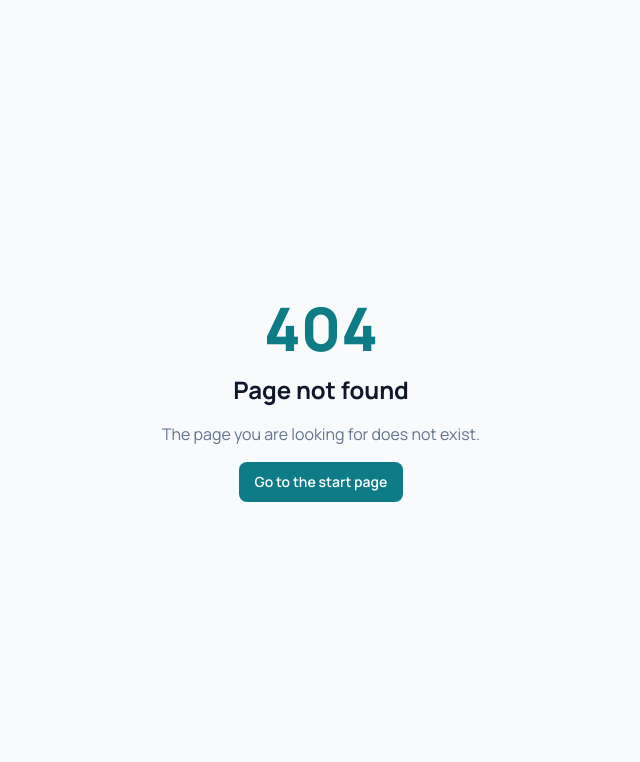
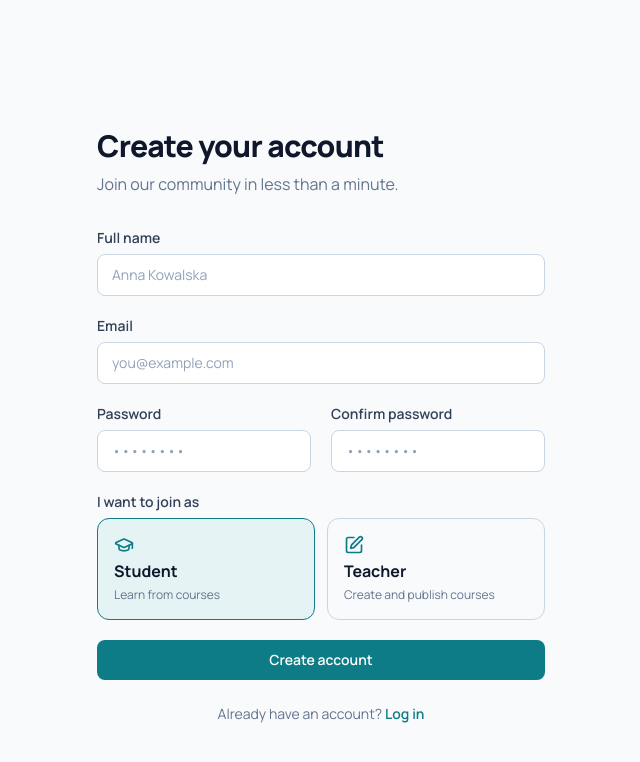
Before and after one commit to Kader64/LearnHub, a React (Vite) app in the folder src/LearnHub-Web/: page /register in a window 1280 px wide. Before the commit this address had no page. Shown: the top 762 px of the page, without its empty margins (319-959 px from the left). Built offline with nearby package versions, Linux system fonts and the light colour scheme.

Commit message:
feat: Add authentication pages with Login and Register components, and implement AuthLayout for routing

```diff
--- /dev/null
+++ b/src/LearnHub-Web/src/layout/AuthLayout.tsx
@@ -0,0 +1,11 @@
+import { Outlet } from "react-router-dom";
+
+export default function AuthLayout() {
+  return (
+      <div className="flex items-center justify-center p-6 sm:p-12 mt-20">
+        <div className="w-full max-w-md">
+          <Outlet />
+        </div>
+      </div>
+  );
+}
--- a/src/LearnHub-Web/src/main.tsx
+++ b/src/LearnHub-Web/src/main.tsx
@@ -5,6 +5,9 @@ import "./index.css";
 
 import Welcome from "./pages/Welcome";
 import NotFound from "./pages/NotFound";
+import AuthLayout from "./layout/AuthLayout";
+import Login from "./pages/auth/Login";
+import Register from "./pages/auth/Register";
 
 
 createRoot(document.getElementById("root")!).render(
@@ -12,6 +15,12 @@ createRoot(document.getElementById("root")!).render(
     <BrowserRouter>
       <Routes>
         <Route path="/" element={<Welcome />} />
+        {/* TODO Code verification */}
+
+        <Route element={<AuthLayout />}>
+          <Route path="/login" element={<Login />} />
+          <Route path="/register" element={<Register />} />
+        </Route>
 
 
         <Route path="*" element={<NotFound />} />
--- /dev/null
+++ b/src/LearnHub-Web/src/pages/auth/Login.tsx
@@ -0,0 +1,37 @@
+import { Link } from "react-router-dom";
+
+export default function Login() {
+  return (
+    <>
+      <h1 className="text-3xl font-extrabold tracking-tight text-slate-900">Welcome back</h1>
+      <p className="mt-2 text-slate-500">Log in to continue learning.</p>
+
+      <form className="mt-8 space-y-5">
+        <div>
+          <label className="label" htmlFor="email">Email</label>
+          <input id="email" type="email" className="input" placeholder="you@example.com" />
+        </div>
+        <div>
+          <label className="label" htmlFor="password">Password</label>
+          <input id="password" type="password" className="input" placeholder="••••••••" />
+        </div>
+
+        {/* <div className="mt-6 text-sm text-red-700 text-center">
+            Invalid email or password.
+        </div> */}
+
+        {/* Replace with type="submit" when logic is added. */}
+        <Link to="/courses" className="btn btn-primary w-full">
+          Log in
+        </Link>
+      </form>
+
+      <p className="mt-6 text-center text-sm text-slate-500">
+        No account yet?{" "}
+        <Link to="/register" className="font-semibold text-accent hover:text-accent-dark">
+          Register
+        </Link>
+      </p>
+    </>
+  );
+}
--- /dev/null
+++ b/src/LearnHub-Web/src/pages/auth/Register.tsx
@@ -0,0 +1,76 @@
+import { GraduationCap, PenSquare } from "lucide-react";
+import { Link } from "react-router-dom";
+
+const roles = [
+  { value: "student", title: "Student", text: "Learn from courses", icon: GraduationCap },
+  { value: "teacher", title: "Teacher", text: "Create and publish courses", icon: PenSquare },
+];
+
+export default function Register() {
+  return (
+    <>
+      <h1 className="text-3xl font-extrabold tracking-tight text-slate-900">Create your account</h1>
+      <p className="mt-2 text-slate-500">Join our community in less than a minute.</p>
+
+      <form className="mt-8 space-y-5">
+        <div>
+          <label className="label" htmlFor="name">Full name</label>
+          <input id="name" className="input" placeholder="Anna Kowalska" />
+        </div>
+        <div>
+          <label className="label" htmlFor="email">Email</label>
+          <input id="email" type="email" className="input" placeholder="you@example.com" />
+        </div>
+        <div className="grid gap-5 sm:grid-cols-2">
+          <div>
+            <label className="label" htmlFor="password">Password</label>
+            <input id="password" type="password" className="input" placeholder="••••••••" />
+          </div>
+          <div>
+            <label className="label" htmlFor="confirm">Confirm password</label>
+            <input id="confirm" type="password" className="input" placeholder="••••••••" />
+          </div>
+        </div>
+
+        <div>
+          <span className="label">I want to join as</span>
+          <div className="grid grid-cols-2 gap-3">
+            {roles.map((role) => (
+              <label
+                key={role.value}
+                className="flex cursor-pointer flex-col gap-1 rounded-xl border border-slate-300 p-4 transition has-checked:border-accent has-checked:bg-accent-soft"
+              >
+                <input
+                  type="radio"
+                  name="role"
+                  value={role.value}
+                  defaultChecked={role.value === "student"}
+                  className="sr-only"
+                />
+                <role.icon size={20} className="text-accent" />
+                <span className="font-bold text-slate-900">{role.title}</span>
+                <span className="text-xs text-slate-500">{role.text}</span>
+              </label>
+            ))}
+          </div>
+        </div>
+
+
+        {/* <p className="mt-1.5 text-sm text-red-600 text-center">This email is already registered.</p> */}
+
+
+        {/* TEMP: Replace with type="submit" when logic is added. */}
+        <Link to="/courses" className="btn btn-primary w-full">
+          Create account
+        </Link>
+      </form>
+
+      <p className="mt-6 text-center text-sm text-slate-500">
+        Already have an account?{" "}
+        <Link to="/login" className="font-semibold text-accent hover:text-accent-dark">
+          Log in
+        </Link>
+      </p>
+    </>
+  );
+}
```
